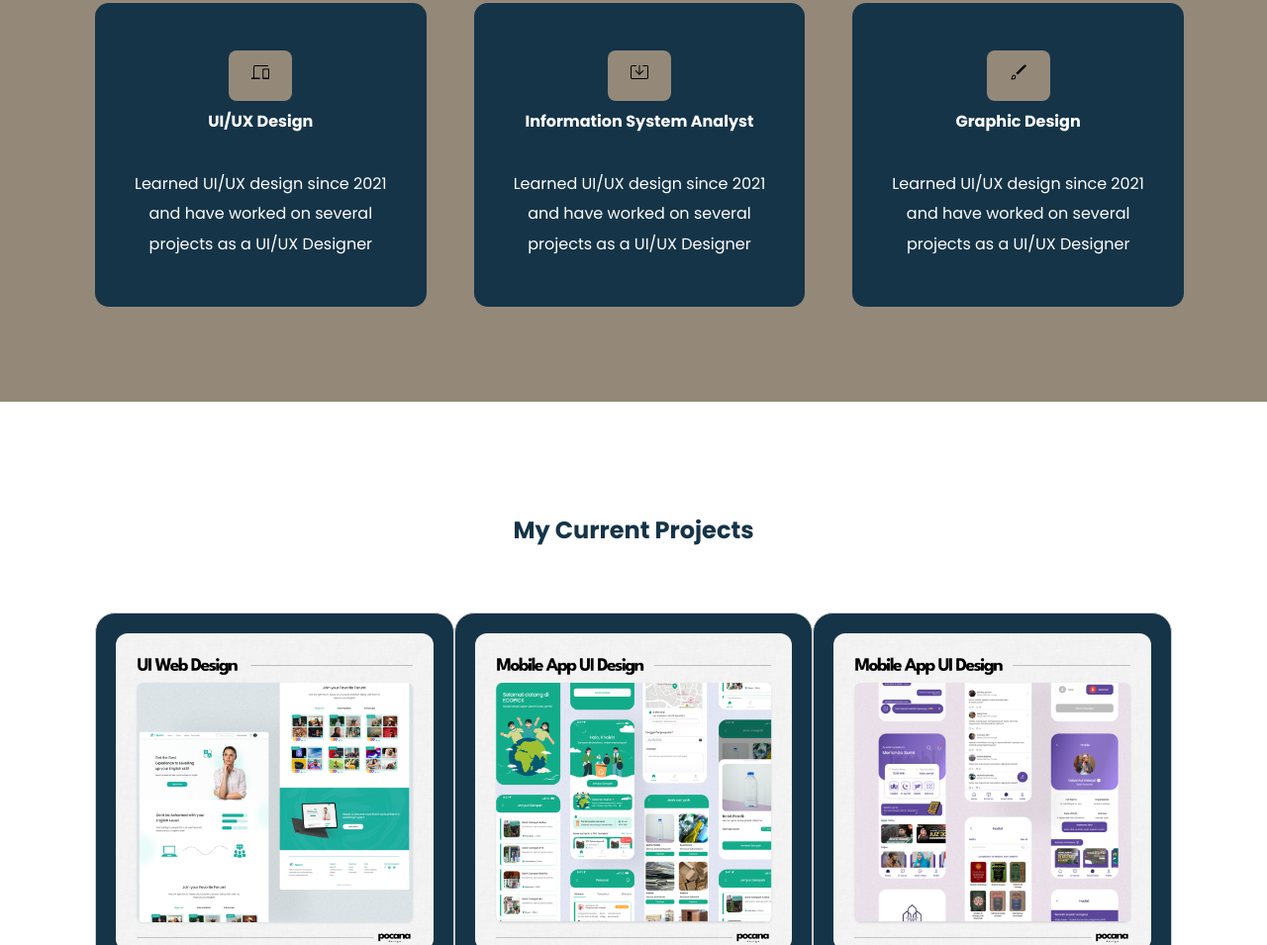
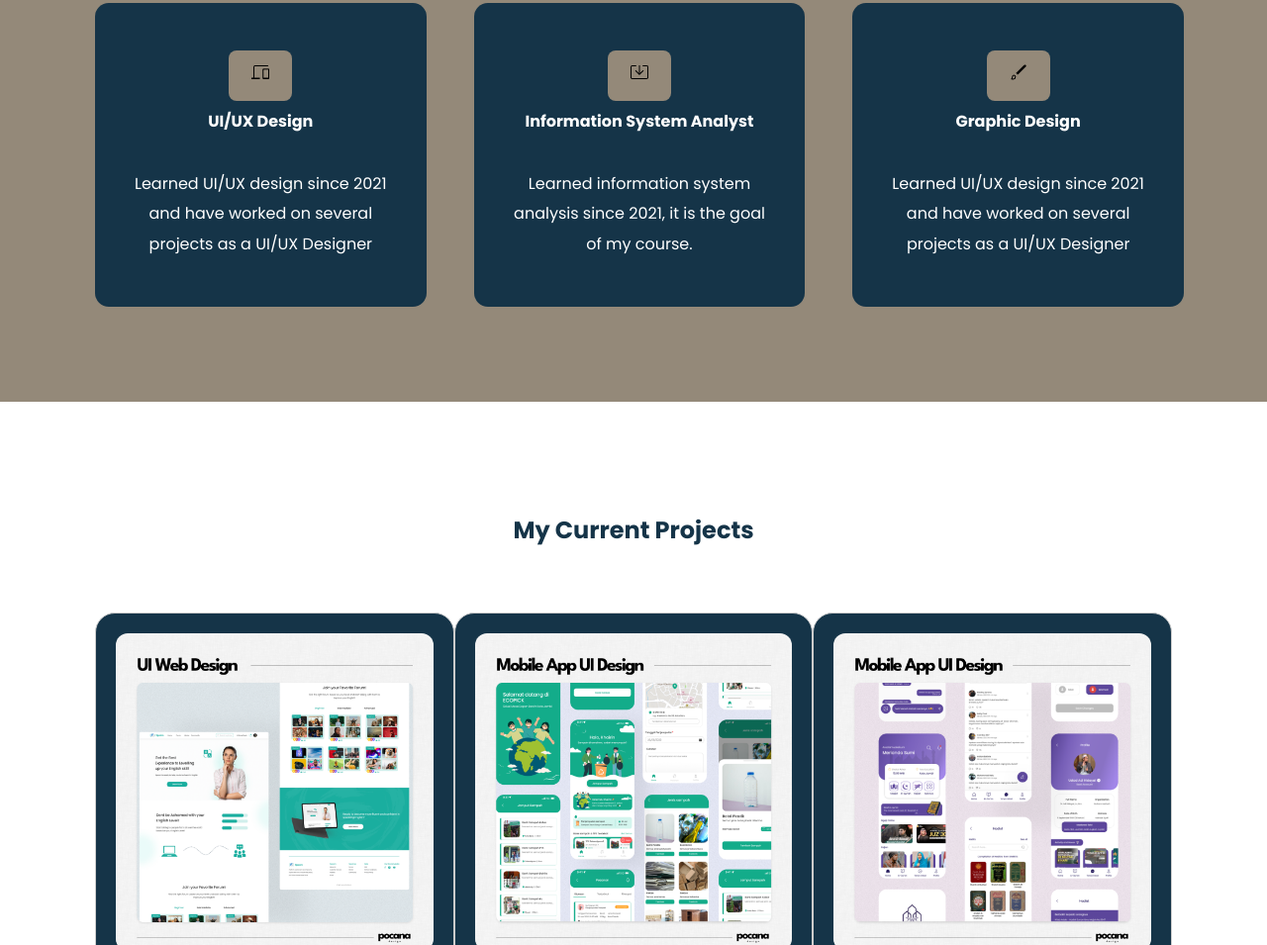
Before and after one commit to nabiladinda/Web-Portofolio, a plain HTML site: page index.html in a window 1280 px wide. Shown: the part 1081-2036 px from the top of the page at 99% size. Drawn offline with Linux system fonts and the light colour scheme.

Commit message:
ubah detail

```diff
--- a/index.html
+++ b/index.html
@@ -81,8 +81,7 @@
             </div>
             <h4>Information System Analyst</h4>
             <p>
-              Learned UI/UX design since 2021 and have worked on several
-              projects as a UI/UX Designer
+              Learned information system analysis since 2021, it is the goal of my course.
             </p>
           </div>
 
```
